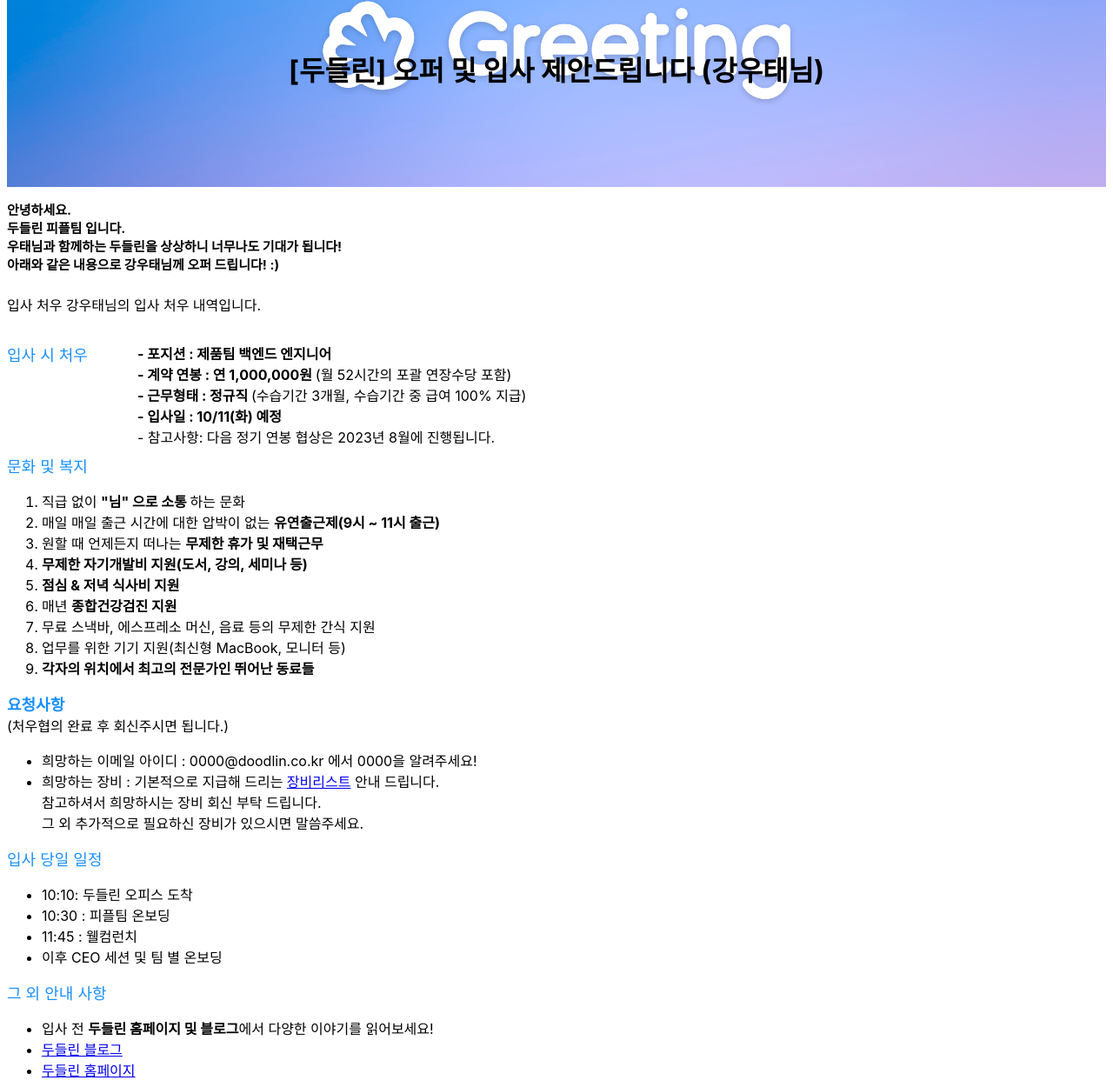
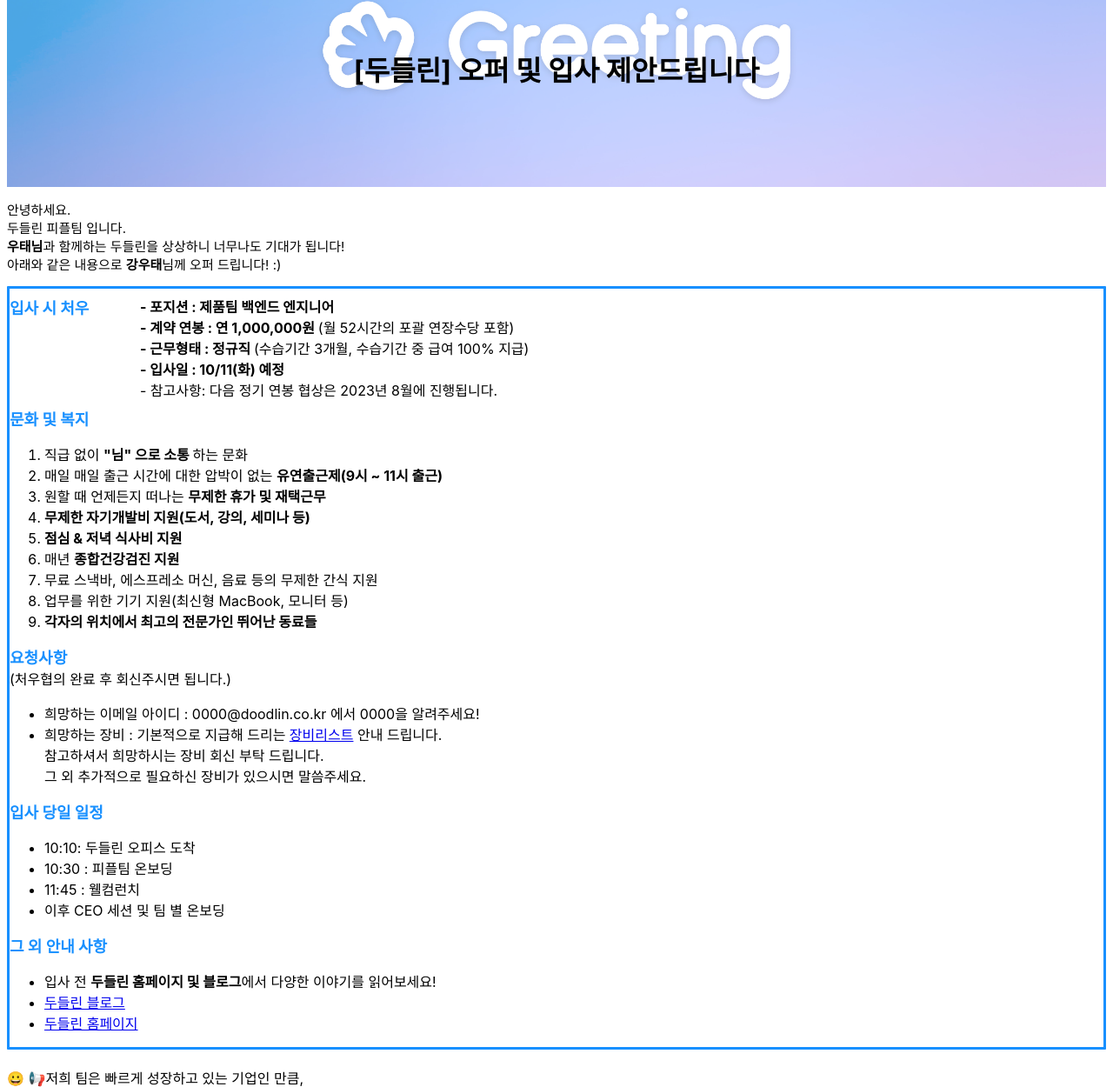
Before and after one commit to pupuworld/offer-draft, a plain HTML site: page index.html in a window 1280 px wide. Shown: the part 108-1358 px from the top of the page at 87% size. Drawn offline with Linux system fonts and the light colour scheme; a web font is replaced by a local one.

Commit message:
Update index.html

```diff
--- a/index.html
+++ b/index.html
@@ -13,13 +13,20 @@
       box-sizing: border-box;
     }
 
+    .container{
+      border-radius: 1px;
+      border:3px solid #1890ff;
+
+    }
+
     .has-margin {
       margin: 1rem 0;
     }
 
+
+
     .banner {
       width: 100%;
-
       display: flex;
       justify-content: center;
       align-items: center;
@@ -31,6 +38,7 @@
     .banner img {
       width: 100%;
       object-fit: cover;
+      opacity: 0.7;
     }
 
     .banner h1 {
@@ -42,7 +50,6 @@
 
     .인사 {
       font-size: 15px;
-      font-weight: bold;
     }
 
     .flex {
@@ -76,22 +83,20 @@
     <body>
       <div class="banner">
         <img src="./greeting.png" />
-        <h1>[두들린] 오퍼 및 입사 제안드립니다 (강우태님) </h1>
+        <h1>[두들린] 오퍼 및 입사 제안드립니다 </h1>
       </div>
       <p class="인사">
-        안녕하세요.<br />
-        <b>두들린 피플팀 </b>입니다. <br />
+        안녕하세요. <br />
+        두들린 피플팀 입니다. <br />
 
-        우태님과 함께하는 두들린을 상상하니 너무나도 기대가 됩니다! <br />
-        아래와 같은 내용으로 강우태님께 오퍼 드립니다! :)
+        <b>우태님</b>과 함께하는 두들린을 상상하니 너무나도 기대가 됩니다! <br />
+        아래와 같은 내용으로 <b>강우태</b>님께 오퍼 드립니다! :)
       </p>
-      <div class="flex has-margin">
-        <div class="offer">입사 처우 강우태님의 입사 처우 내역입니다.</div>
-      </div>
 
 
+<div class="container">
       <div class="flex">
-        <div class="cell-title1 보상">입사 시 처우</div>
+        <div class="cell-title1 보상"><b>입사 시 처우</b></div>
         <div>
           <b> - 포지션 : 제품팀 백엔드 엔지니어  </b> <br />
           <b> - 계약 연봉 : 연 1,000,000원 </b> (월 52시간의 포괄 연장수당 포함)
@@ -103,7 +108,7 @@
         </div>
       </div>
 
-      <div class="cell-title1 혜택">문화 및 복지</div>
+      <div class="cell-title1 혜택"><b>문화 및 복지</b></div>
       <ol>
         <li>직급 없이 <b> "님" 으로 소통 </b>하는 문화</li>
         <li>
@@ -133,9 +138,8 @@
           그 외 추가적으로 필요하신 장비가 있으시면 말씀주세요.
 
         </ul>
-      </div>
 
-      <div class="cell-title1 입사">입사 당일 일정</div>
+      <div class="cell-title1 입사"><b>입사 당일 일정</b></div>
       <ul>
         <li>10:10: 두들린 오피스 도착</li>
         <li>10:30 : 피플팀 온보딩</li>
@@ -143,7 +147,7 @@
         <li>이후 CEO 세션 및 팀 별 온보딩</li>
       </ul>
 
-      <div class="cell-title1 안내">그 외 안내 사항</div>
+      <div class="cell-title1 안내"><b>그 외 안내 사항</b></div>
       <ul>
         <li>
           입사 전 <strong>두들린 홈페이지 및 블로그</strong>에서 다양한 이야기를
@@ -152,8 +156,11 @@
         <li><a href="https://blog.greetinghr.com/">두들린 블로그</a></li>
         <li><a href="https://www.doodlin.co.kr/">두들린 홈페이지</a></li>
       </ul>
+        </div>
+    </div>
 
-      <div>
+      <div class = "마무리">
+        <br />
         😀 📢저희 팀은 빠르게 성장하고 있는 기업인 만큼,<br />
         계속해서 성과와 역량에 맞는 보상이 제공될 수 있도록 노력하고 있습니다. <br /><br />
 
```
